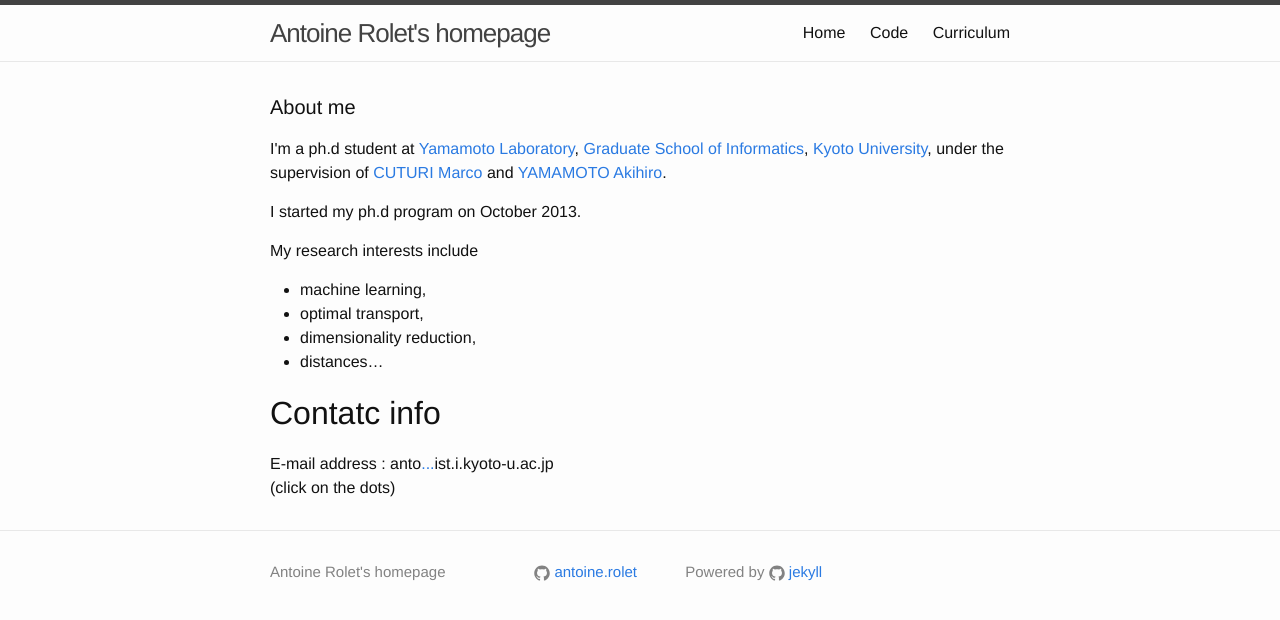
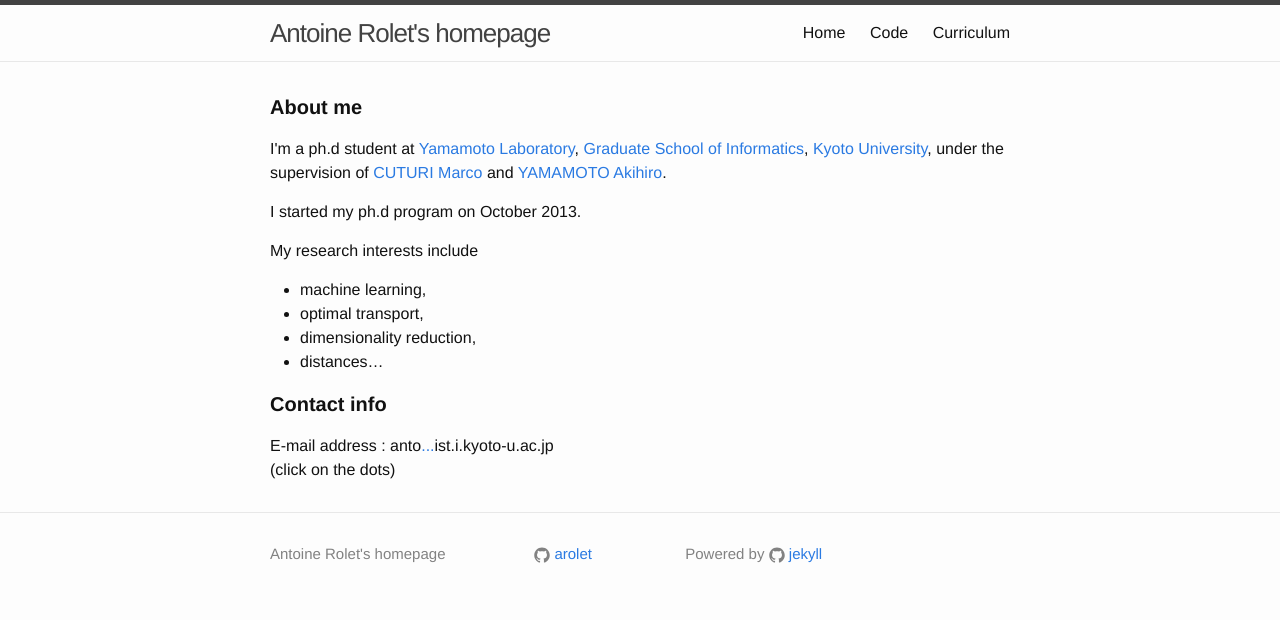
Before and after one commit to arolet/arolet.github.io, a Jekyll site: the page built from index.html, in a window 1280 px wide. Shown: the top 620 px of the page. Built offline with Jekyll 4.4.1, drawn with Linux system fonts in a browser that asks for light colours.

Commit message:
Typos and font

```diff
--- a/_config.yml
+++ b/_config.yml
@@ -12,7 +12,7 @@ description: > # this means to ignore newlines until "baseurl:"
 
 baseurl: "" # the subpath of your site, e.g. /blog
 url: "antoine-rolet.github.io" # the base hostname & protocol for your site
-github_username:  antoine.rolet
+github_username:  arolet
 
 # Build settings
 markdown: kramdown
--- a/_sass/_layout.scss
+++ b/_sass/_layout.scss
@@ -2,6 +2,7 @@
  * Site header
  */
 .site-header {
+
     border-top: 5px solid $grey-color-dark;
     border-bottom: 1px solid $grey-color-light;
     min-height: 56px;
@@ -173,6 +174,7 @@
 
 .page-heading {
     font-size: 20px;
+    font-weight: bold;
 }
 
 .post-list {
--- a/index.html
+++ b/index.html
@@ -29,7 +29,7 @@ layout: default
                     <li>distances…</li>
                 </ul>
                 </p>
-                <h1>Contatc info</h1>
+                <h1 class="page-heading">Contact info</h1>
 
                 E-mail address : anto<a href="http://www.google.com/recaptcha/mailhide/d?k=0139Zl3wq5dHe9zpGjCPN0vA==&amp;c=F9vioy-mdQgU9A7T-h0oTBi6-ZySN9-UkmdTg6cYsvYa1irojc7Dq6647y-RELKp" onclick="window.open('http://www.google.com/recaptcha/mailhide/d?k\0750139Zl3wq5dHe9zpGjCPN0vA\75\75\46c\75F9vioy-mdQgU9A7T-h0oTBi6-ZySN9-UkmdTg6cYsvYa1irojc7Dq6647y-RELKp', '', 'toolbar=0,scrollbars=0,location=0,statusbar=0,menubar=0,resizable=0,width=500,height=300'); return false;" title="Reveal this e-mail address">...</a>ist.i.kyoto-u.ac.jp
                 <br>(click on the dots)
```
Also changed, not shown: code.md (+1 -1 lines).
